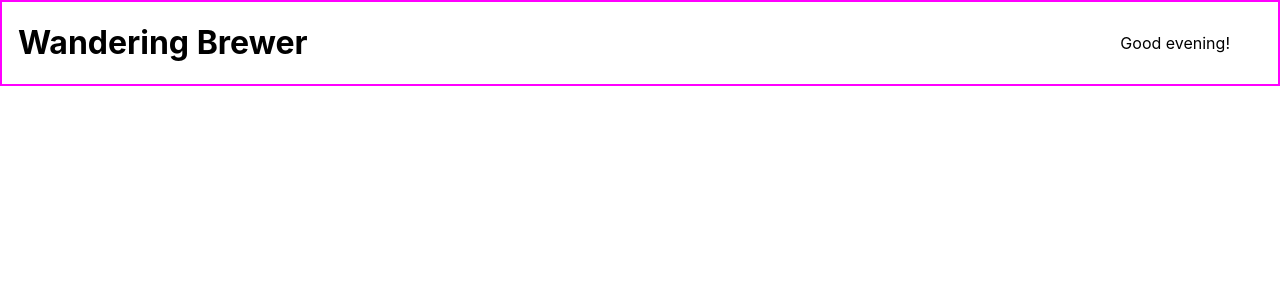
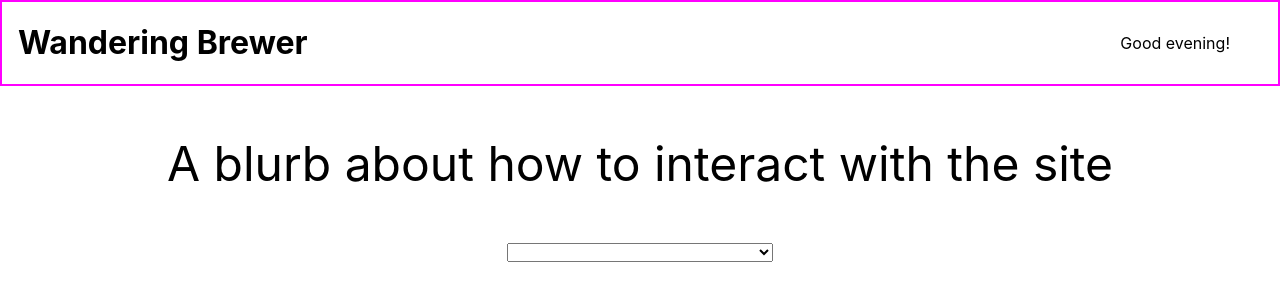
Before and after one commit to abodnar1/wandering-brewer, a React (Create React App) app: page / in a window 1280 px wide. Shown: the top 300 px of the page. Built offline with nearby package versions, Linux system fonts and the light colour scheme.

Commit message:
Build Form component

```diff
--- a/public/index.html
+++ b/public/index.html
@@ -24,7 +24,7 @@
       work correctly both with client-side routing and a non-root public URL.
       Learn how to configure a non-root public URL by running `npm run build`.
     -->
-    <title>The Wandering Brewer</title>
+    <title>Wandering Brewer</title>
   </head>
   <body>
     <noscript>You need to enable JavaScript to run this app.</noscript>
--- a/src/Components/App/App.js
+++ b/src/Components/App/App.js
@@ -2,11 +2,13 @@ import React from "react";
 // import { Route } from "react-router-dom";
 import "./App.css";
 import Header from "../Header/Header";
+import Form from "../Form/Form";
 
 const App = () => {
   return (
     <div className="App">
       <Header />
+      <Form />
     </div>
   );
 };
--- /dev/null
+++ b/src/Components/Form/Form.css
@@ -0,0 +1,7 @@
+.site-info {
+  font-size: 3em;
+}
+
+.city-select-dropdown {
+  width: 20em;
+}
--- /dev/null
+++ b/src/Components/Form/Form.js
@@ -0,0 +1,15 @@
+import React from "react";
+import "./Form.css";
+
+const Form = () => {
+  return (
+    <form>
+      <p className="site-info">A blurb about how to interact with the site</p>
+      <select className="city-select-dropdown">
+
+      </select>
+    </form>
+  );
+};
+
+export default Form;
```
